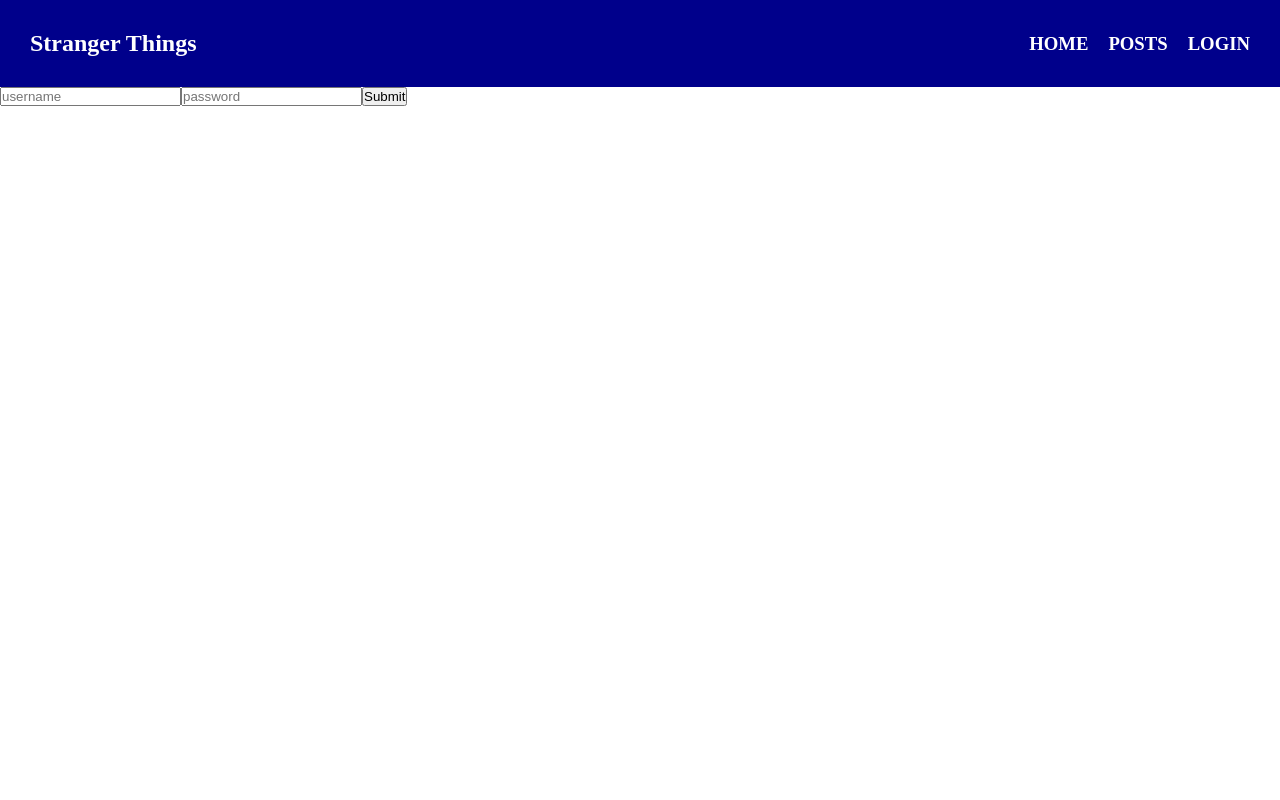
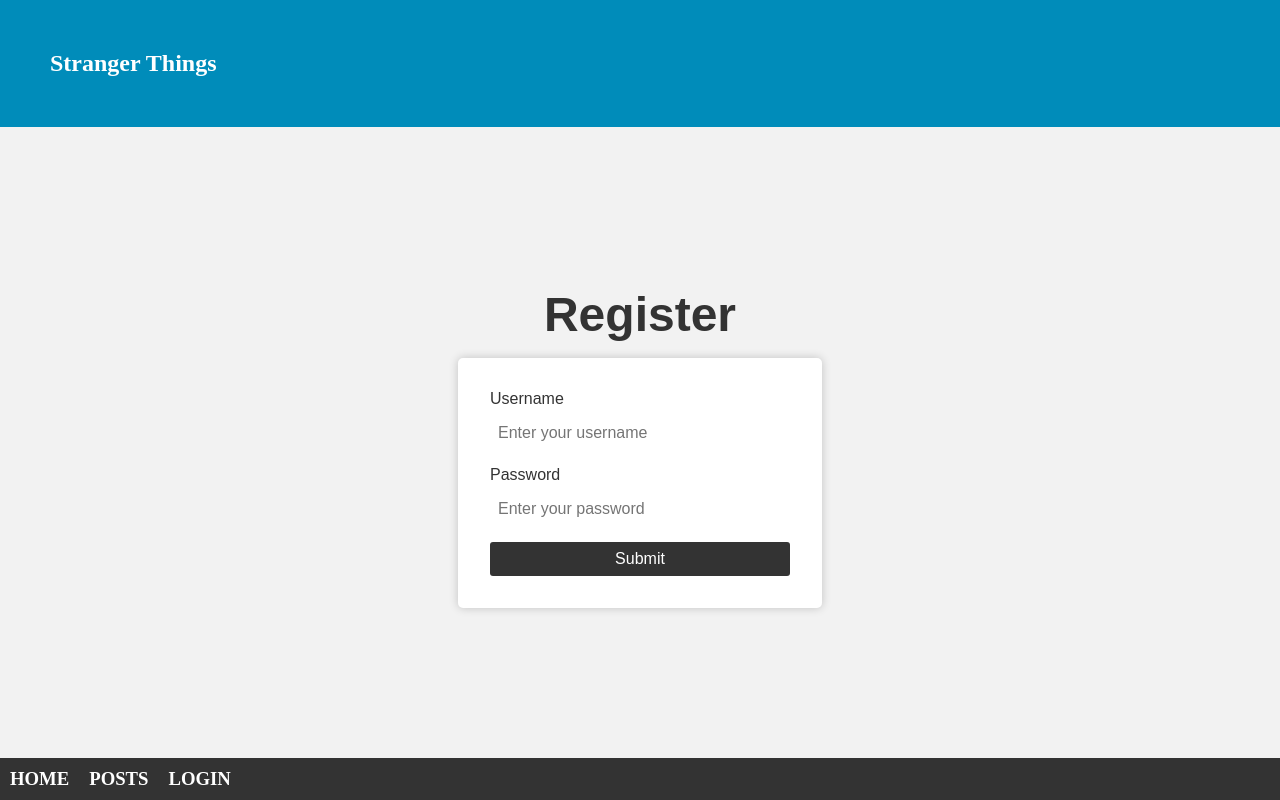
Before and after one commit to choilin310/-my-stranger-things, a React (Vite) app in the folder stranger-things/: page /users in a window 1280 px wide. Built offline with nearby package versions, Linux system fonts and the light colour scheme.

Commit message:
css edits

```diff
--- a/stranger-things/src/App.css
+++ b/stranger-things/src/App.css
@@ -5,10 +5,10 @@
 
 .head {
   display: flex;
-  justify-content: space-between;
+  justify-content: center;
   align-items: center;
-  background-color: darkblue;
-  padding: 30px;
+  background-color: #008cba;
+  padding: 50px;
 }
 
 .head h2 {
@@ -25,3 +25,68 @@
   text-decoration: none;
   color: white;
 }
+
+.login-container {
+  display: flex;
+  flex-direction: column;
+  align-items: center;
+  justify-content: center;
+  height: 80vh;
+  background-color: #f2f2f2;
+  font-family: Arial, sans-serif;
+}
+
+.title {
+  font-size: 3rem;
+  margin-bottom: 1rem;
+  text-align: center;
+  color: #333;
+}
+
+.login-form {
+  display: flex;
+  flex-direction: column;
+  width: 300px;
+  background-color: #fff;
+  border-radius: 5px;
+  padding: 2rem;
+  box-shadow: 0px 0px 10px rgba(0, 0, 0, 0.2);
+}
+
+.label {
+  font-size: 1rem;
+  margin-bottom: 0.5rem;
+  color: #333;
+}
+
+.input {
+  font-size: 1rem;
+  padding: 0.5rem;
+  border: none;
+  border-radius: 3px;
+  margin-bottom: 1rem;
+}
+
+.button {
+  font-size: 1rem;
+  padding: 0.5rem 1rem;
+  border: none;
+  border-radius: 3px;
+  background-color: #333;
+  color: #fff;
+  cursor: pointer;
+}
+
+.button:hover {
+  background-color: #555;
+}
+
+footer {
+  position: fixed;
+  bottom: 0;
+  left: 0;
+  width: 100%;
+  background-color: #333;
+  color: #fff;
+  padding: 10px;
+}
--- a/stranger-things/src/App.jsx
+++ b/stranger-things/src/App.jsx
@@ -9,17 +9,20 @@ function App() {
     <div className="app">
       <header className="head">
         <h2>Stranger Things</h2>
-        <h3 className="links">
-          <Link to="/">HOME</Link>
-          <Link to="/posts">POSTS</Link>
-          <Link to="/users">LOGIN</Link>
-        </h3>
       </header>
 
       <Routes>
         <Route path="/posts" element={<AllPosts />} />
         <Route path="/users" element={<LogInForm />} />
       </Routes>
+
+      <footer>
+        <h3 className="links">
+          <Link to="/">HOME</Link>
+          <Link to="/posts">POSTS</Link>
+          <Link to="/users">LOGIN</Link>
+        </h3>
+      </footer>
     </div>
   );
 }
--- a/stranger-things/src/components/LogInForm.jsx
+++ b/stranger-things/src/components/LogInForm.jsx
@@ -8,28 +8,39 @@ export default function LogInForm() {
   async function handleSubmit(e) {
     e.preventDefault();
     try {
-        const result = await registerUser(username, password);
-        console.log("Result in Component: ", result);
+      const result = await registerUser(username, password);
+      console.log("Result in Component: ", result);
     } catch (error) {
-        console.log(error);
+      console.log(error);
     }
   }
   return (
-    <div>
-      <form onSubmit={handleSubmit}>
+    <div className="login-container">
+      <h1 className="title">Register</h1>
+      <form onSubmit={handleSubmit} className="login-form">
+        <label className="label" htmlFor="username">
+          Username
+        </label>
         <input
           type="text"
+          id="username"
           name="username"
-          placeholder="username"
+          className="input"
+          placeholder="Enter your username"
           onChange={(e) => setUsername(e.target.value)}
         />
+        <label className="label" htmlFor="password">
+          Password
+        </label>
         <input
-          type="text"
+          type="password"
+          id="password"
           name="password"
-          placeholder="password"
+          className="input"
+          placeholder="Enter your password"
           onChange={(e) => setPassword(e.target.value)}
         />
-        <button>Submit</button>
+        <button className="button">Submit</button>
       </form>
     </div>
   );
```
